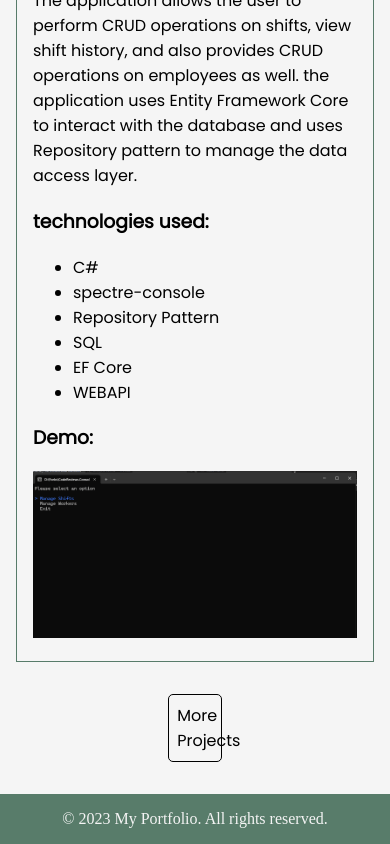
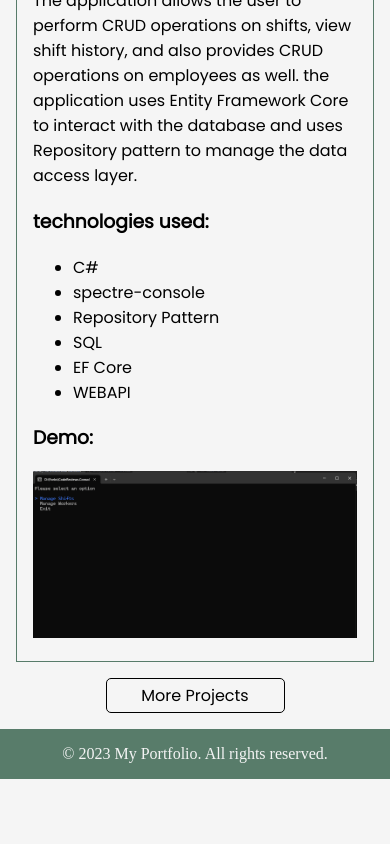
Before and after one commit to HKHemanthsharma/Portfolio, a plain HTML site: page index.html in a window 390 px wide. Shown: the part 7640-8484 px from the top of the page. After the commit the page ends 8419 px from the top, so only its background shows below. Drawn offline with Linux system fonts and the light colour scheme.

Commit message:
adjusted the more projects button

```diff
--- a/styles.css
+++ b/styles.css
@@ -236,6 +236,11 @@ footer{
     .project-card{
      padding:1rem;
     }
+    #more-projects{
+        width: 50%;
+        margin: 1rem auto;
+        padding: 0.25rem;
+    }
 
  }
  /* * {
```
